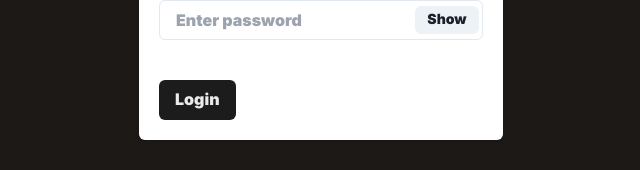
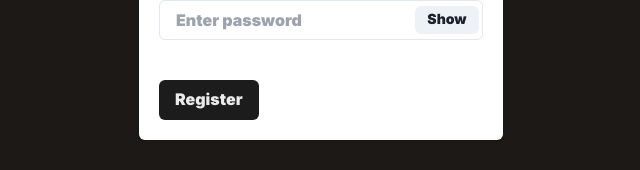
Before and after one commit to atharvaneu/present, a Next.js app in the folder client/: page /register in a window 1280 px wide. Shown: the part 518-688 px from the top of the page, without its empty margins (319-959 px from the left). Built offline with nearby package versions, Linux system fonts and the light colour scheme; no server answers; a web font is replaced by a local one.

Commit message:
Routing enabled from registration page to the login page

```diff
--- a/client/src/pages/register/index.tsx
+++ b/client/src/pages/register/index.tsx
@@ -108,7 +108,7 @@ export default function Register() {
       isClosable: false,
     })
 
-    router.push('/home')
+    router.push('/login')
   }
 
   return (
@@ -203,7 +203,7 @@ export default function Register() {
               onClick={() => handleLogin()}
               isLoading={loading}
             >
-              Login
+              Register
             </Button>
           </CardFooter>
         </Card>
```
